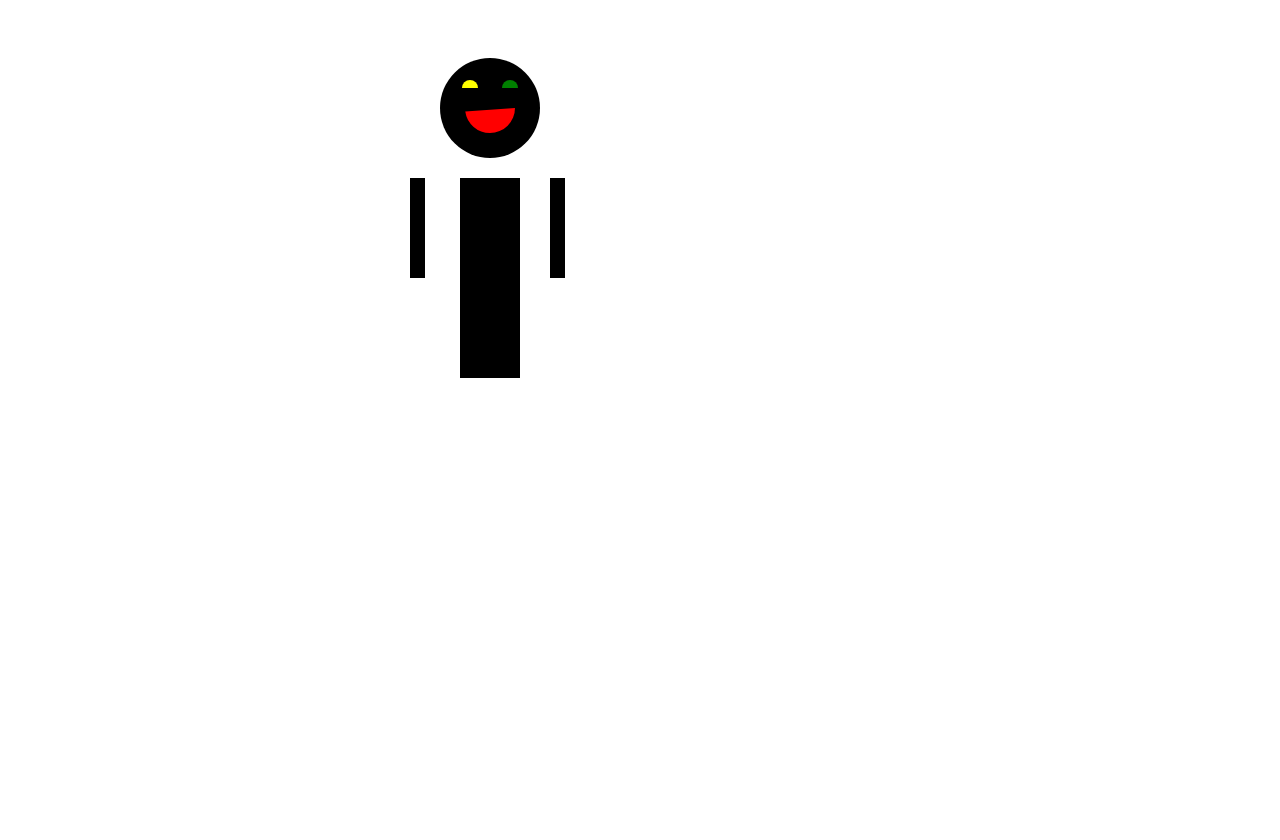
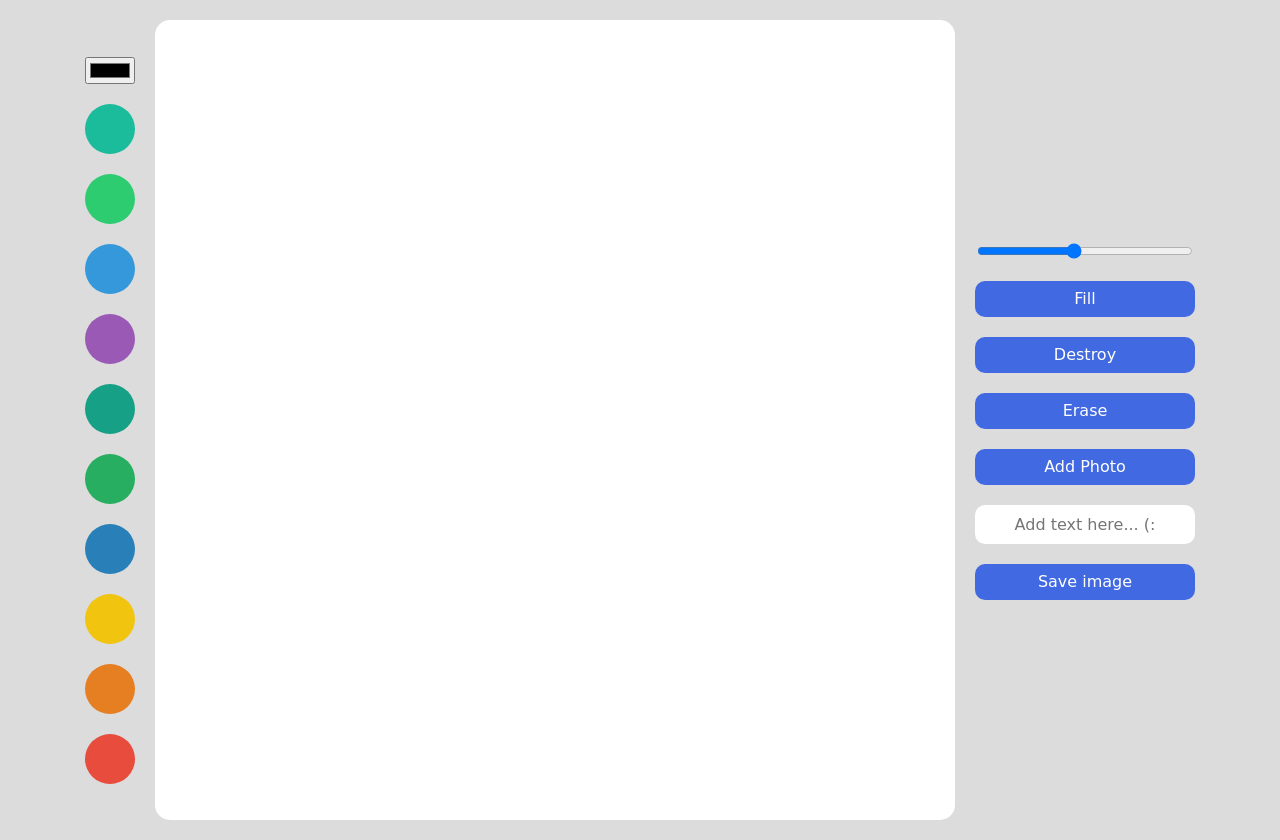
Before and after one commit to WithYourLanguage/Create-a-10-week-study-paint-app, a plain HTML site: page index.html in a window 1280 px wide. Before the commit the page ends 816 px from the top, so only its background shows below. Drawn offline with Linux system fonts and the light colour scheme; a web font is replaced by a local one.

Commit message:
(eroor확인)

```diff
--- a/app.js
+++ b/app.js
@@ -1,25 +1,129 @@
+const saveBtn = document.getElementById("save");
+const textInput = document.getElementById("text");
+const fileInput = document.getElementById("file");
+const modeBtn = document.getElementById("mode-btn");
+const destroyBtn = document.getElementById("Destroy-btn");
+const eraserBtn = document.getElementById("eraser-btn");
+const colorOptions = Array.from(
+  document.getElementsByClassName("color-option")
+);
+const color = document.getElementById("color");
+const lineWidth = document.getElementById("line-width");
 const canvas = document.querySelector("canvas");
 const ctx = canvas.getContext("2d");
+
+const CANVAS_WIDTH = 800;
+const CANVAS_HEIGHT = 800;
 canvas.width = 800;
 canvas.height = 800;
+ctx.lineWidth = lineWidth.value;
+ctx.lineCap = "round";
+let isPainting = false;
+let isFilling = false;
 
-ctx.fillRect(210 - 40, 200 - 30, 15, 100);
-ctx.fillRect(350 - 40, 200 - 30, 15, 100);
-ctx.fillRect(260 - 40, 200 - 30, 60, 200);
-ctx.arc(250, 100, 50, 0, 2 * Math.PI);
-ctx.fill();
+function onMove(event) {
+  if (isPainting) {
+    ctx.lineTo(event.offsetX, event.offsetY);
+    ctx.stroke();
+    return;
+  }
+  ctx.moveTo(event.offsetX, event.offsetY);
+}
+function startPainting() {
+  isPainting = true;
+}
+function cancelPainting() {
+  isPainting = false;
+  ctx.beginPath();
+}
+function onLineWidthChange(event) {
+  ctx.lineWidth = event.target.value;
+}
 
-ctx.beginPath(); // 이전에 만든 것들과 연결 끊음
-ctx.fillStyle = "green"; // 색을 yellow로 지정
-ctx.arc(260 + 10, 80, 8, Math.PI, 2 * Math.PI); // 오른쪽 눈
-ctx.fill();
+function onColorChange(event) {
+  ctx.strokeStyle = event.target.value;
+  ctx.fillStyle = event.target.value;
+}
 
-ctx.beginPath(); // 이전에 만든 것들과 연결 끊음
-ctx.fillStyle = "yellow";
-ctx.arc(220 + 10, 80, 8, Math.PI, 2 * Math.PI); // 왼쪽 눈
-ctx.fill();
+function onColorClick(event) {
+  const colorValue = event.target.dataset.color;
+  ctx.strokeStyle = colorValue;
+  ctx.fillStyle = colorValue;
+  color.value = colorValue;
+}
 
-ctx.beginPath(); // 이전에 만든 것들과 연결 끊음
-ctx.fillStyle = "red";
-ctx.arc(250, 100, 25, 0, 3);
-ctx.fill();
+function onModeClick() {
+  if (isFilling) {
+    isFilling = false;
+    modeBtn.innerText = "Fill";
+  } else {
+    isFilling = true;
+    modeBtn.innerText = "Draw";
+  }
+}
+
+function onCanvasClick() {
+  if (isFilling) {
+    ctx.fillRect(0, 0, CANVAS_WIDTH, CANVAS_HEIGHT);
+  }
+}
+function onDestroyClick() {
+  ctx.fillStyle = "white";
+  ctx.fillRect(0, 0, CANVAS_WIDTH, CANVAS_HEIGHT);
+}
+function onEraserClick() {
+  ctx.strokeStyle = "white";
+  ctx.lineWidth = 35;
+  isFilling = false;
+  modeBtn.innerText = "Fill";
+}
+function onFileChange(event) {
+  const file = event.target.files[0];
+  const url = URL.createObjectURL(file);
+  const image = new Image();
+  image.src = url;
+  image.onload = function () {
+    ctx.drawImage(image, 0, 0, CANVAS_WIDTH, CANVAS_HEIGHT);
+    fileInput.value = null;
+  };
+}
+function onDoubleClick(event) {
+  const text = textInput.value;
+  // if (text !== "") {
+  //   console.log("테스트용 console.log입니당.");
+  //   ctx.save();
+  //   ctx.lineWidth = 1;
+  //   ctx.font = "68px MuseoModerno";
+  //   ctx.fillText(text, event.offsetX, event.offsetY);
+  //   ctx.restore();
+  // }
+  console.log("테스트용 console.log입니당.");
+  ctx.save();
+  ctx.lineWidth = 1;
+  ctx.font = "68px MuseoModerno";
+  ctx.fillText(text, event.offsetX, event.offsetY);
+  ctx.restore();
+}
+function onSaveClick() {
+  const url = canvas.toDataURL();
+  const a = document.createElement("a");
+  a.href = url;
+  a.download = "MyDrawing.png";
+  a.click();
+}
+canvas.addEventListener("dblclick", onDoubleClick);
+canvas.addEventListener("mousemove", onMove);
+canvas.addEventListener("mousedown", startPainting);
+canvas.addEventListener("mouseup", cancelPainting);
+canvas.addEventListener("mouseleave", cancelPainting);
+canvas.addEventListener("click", onCanvasClick);
+lineWidth.addEventListener("change", onLineWidthChange);
+color.addEventListener("change", onColorChange);
+
+colorOptions.forEach((color) => color.addEventListener("click", onColorClick));
+
+modeBtn.addEventListener("click", onModeClick);
+destroyBtn.addEventListener("click", onDestroyClick);
+eraserBtn.addEventListener("click", onEraserClick);
+fileInput.addEventListener("change", onFileChange);
+saveBtn.addEventListener("click", onSaveClick);
--- a/index.html
+++ b/index.html
@@ -8,8 +8,80 @@
     <link rel="stylesheet" href="styles.css" />
   </head>
   <body>
+    <div class="color-options">
+      <input type="color" id="color" />
+      <div
+        class="color-option"
+        style="background-color: #1abc9c"
+        data-color="#1abc9c"
+      ></div>
+      <div
+        class="color-option"
+        style="background-color: #2ecc71"
+        data-color="#2ecc71"
+      ></div>
+      <div
+        class="color-option"
+        style="background-color: #3498db"
+        data-color="#3498db"
+      ></div>
+      <div
+        class="color-option"
+        style="background-color: #9b59b6"
+        data-color="#9b59b6"
+      ></div>
+      <div
+        class="color-option"
+        style="background-color: #16a085"
+        data-color="#16a085"
+      ></div>
+      <div
+        class="color-option"
+        style="background-color: #27ae60"
+        data-color="#27ae60"
+      ></div>
+      <div
+        class="color-option"
+        style="background-color: #2980b9"
+        data-color="#2980b9"
+      ></div>
+      <div
+        class="color-option"
+        style="background-color: #f1c40f"
+        data-color="#f1c40f"
+      ></div>
+      <div
+        class="color-option"
+        style="background-color: #e67e22"
+        data-color="#e67e22"
+      ></div>
+      <div
+        class="color-option"
+        style="background-color: #e74c3c"
+        data-color="#e74c3c"
+      ></div>
+    </div>
     <canvas></canvas>
+    <div class="btns">
+      <input
+        id="line-width"
+        type="range"
+        min="1"
+        max="10"
+        value="5"
+        step="0.5"
+      />
 
+      <button id="mode-btn">Fill</button>
+      <button id="Destroy-btn">Destroy</button>
+      <button id="eraser-btn">Erase</button>
+      <label for="file">
+        Add Photo
+        <input type="file" accept="image/*" id="file" />
+      </label>
+      <input type="text" placeholder="Add text here... (:" id="text" />
+      <button id="save">Save image</button>
+    </div>
     <script src="app.js"></script>
   </body>
 </html>
--- a/styles.css
+++ b/styles.css
@@ -1,10 +1,72 @@
+@import "reset.css";
+@import url("https://fonts.googleapis.com/css2?family=MuseoModerno:ital,wght@0,600;1,400&display=swap");
+
+body {
+  display: flex;
+  gap: 20px;
+  justify-content: space-between;
+  align-items: flex-start;
+  background-color: gainsboro;
+  padding: 20px;
+  font-family: "MuseoModerno", cursive;
+}
+.btns {
+  display: flex;
+  flex-direction: column;
+  gap: 20px;
+}
 canvas {
   width: 800px;
   height: 800px;
+  background-color: white;
+  border-radius: 15px;
 }
-
 body {
   display: flex;
   justify-content: center;
   align-items: center;
 }
+.color-options {
+  display: flex;
+  flex-direction: column;
+  gap: 20px;
+  align-items: center;
+}
+.color-option {
+  width: 50px;
+  height: 50px;
+  border-radius: 25px;
+  cursor: pointer;
+  transition: transform ease-in-out 0.2s;
+}
+
+.color-option:hover {
+  transform: scale(1.2);
+}
+
+button,
+label {
+  all: unset;
+  padding: 10px;
+  text-align: center;
+  background-color: royalblue;
+  color: white;
+  font-weight: 500;
+  cursor: pointer;
+  border-radius: 10px;
+  transition: opacity linear 0.1s;
+}
+button:hover {
+  opacity: 0.85;
+}
+input#text {
+  all: unset;
+  padding: 10px;
+  text-align: center;
+  border-radius: 10px;
+  font-weight: 500;
+  background-color: white;
+}
+input#file {
+  display: none;
+}
```
